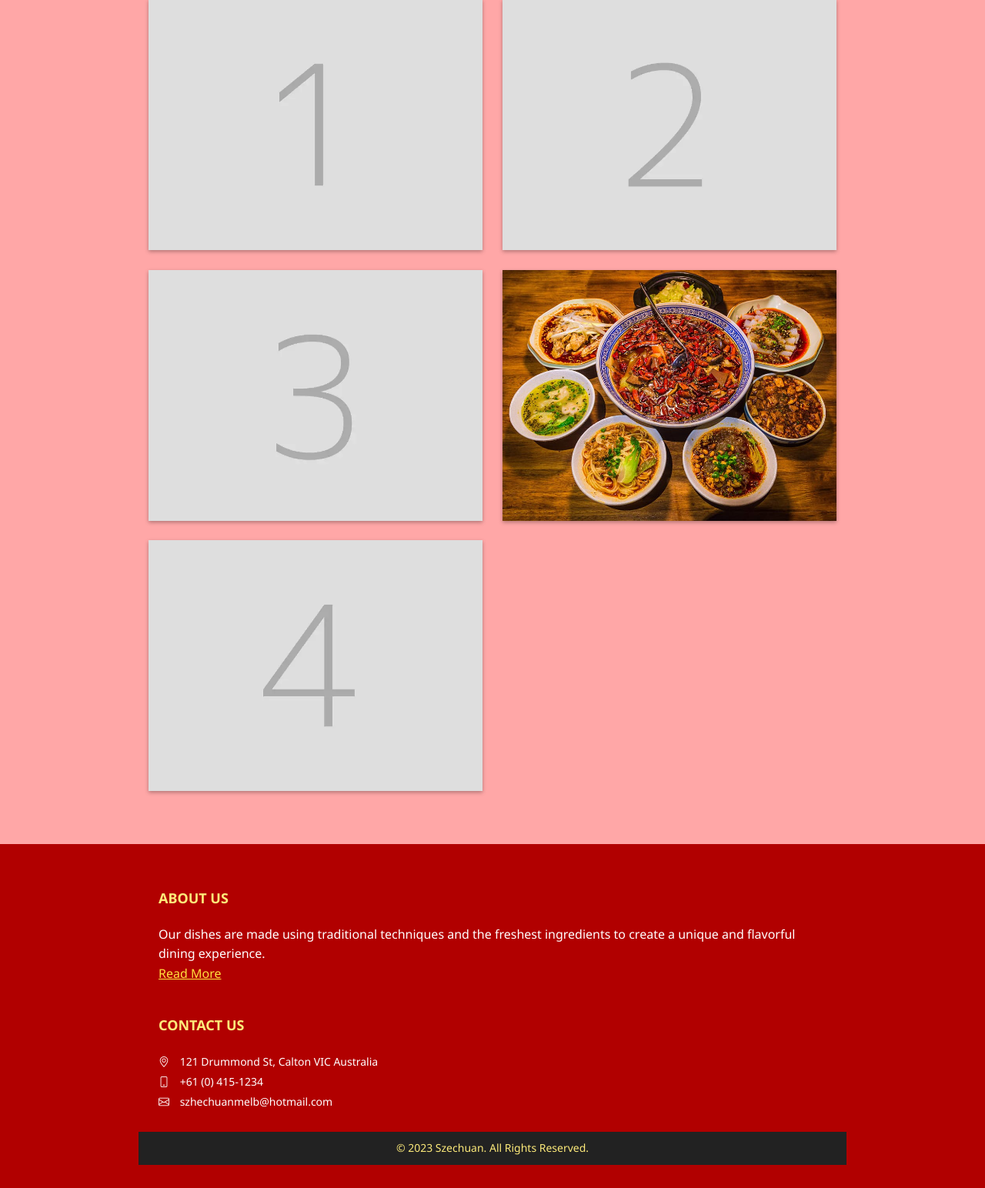
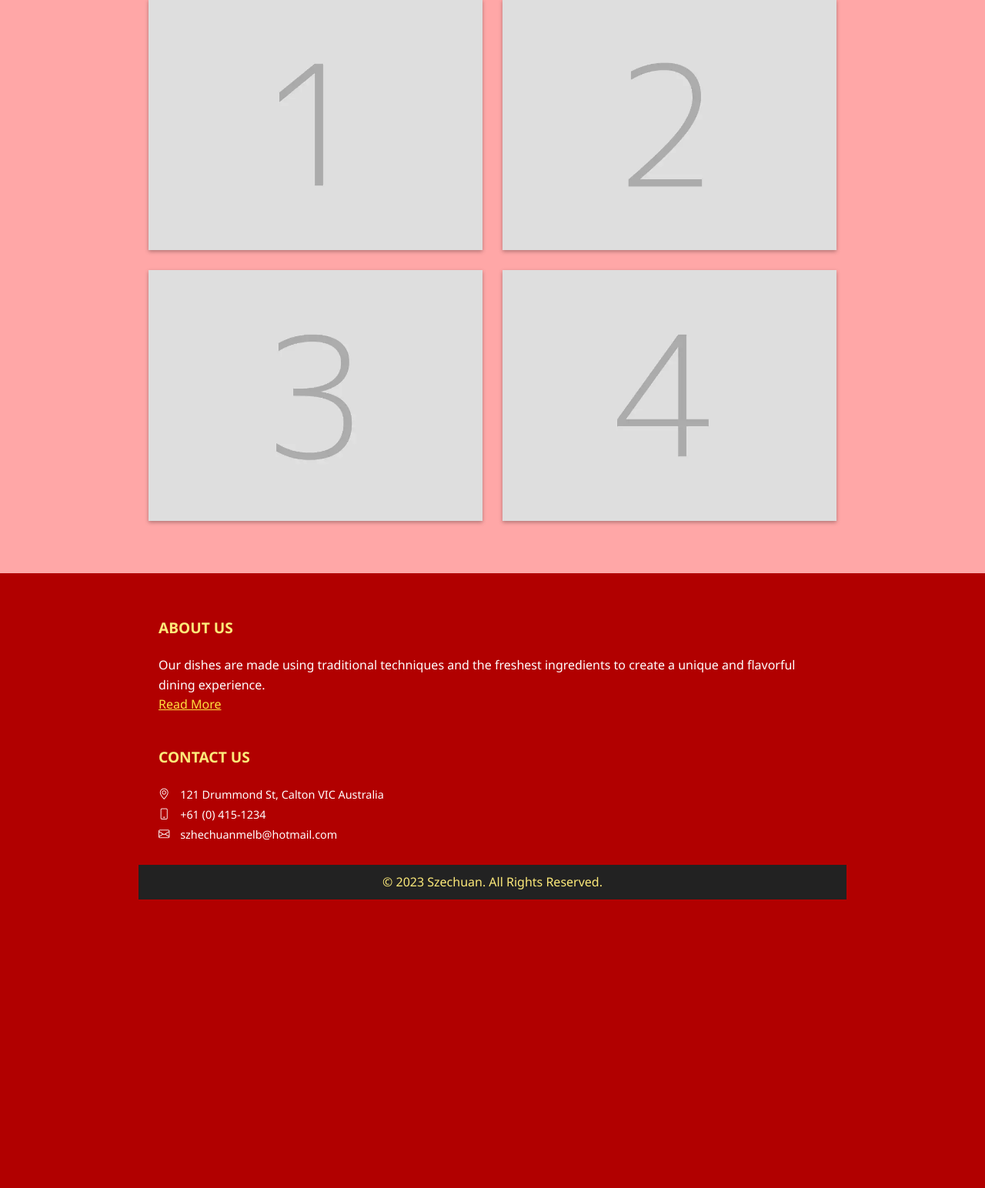
Before and after one commit to Theochenxiyuan/restaurant-website, a PHP site: page /gallery.html in a window 1280 px wide. Shown: the part 186-1730 px from the top of the page at 77% size. After the commit the page ends 1355 px from the top, so only its background shows below. Run offline with PHP 8.4, Linux system fonts and the light colour scheme.

Commit message:
added AI-generated images

```diff
--- a/about.html
+++ b/about.html
@@ -42,6 +42,10 @@
         <section class="about my-2 p-1">
             <div class="container">
                 <h2 class="text-center my-1">About Us</h2>
+                <div class="flex w-100 flex flex-wrap">
+                    <img src="img/exterior.png" class="w-100 m-1 shadow" alt="" style="max-width: 420px;">
+                    <img src="img/kitchen.png" class="w-100 m-1 shadow" alt="" style="max-width: 420px;">
+                </div>
                 <p>Szechuan is a family-owned restaurant that specializes in authentic Szechuan cuisine. Our dishes are
                     made using traditional techniques and the freshest ingredients to create a unique and flavorful
                     dining experience. Our menu features a wide selection of Szechuan dishes, including our famous spicy
--- a/css/global.css
+++ b/css/global.css
@@ -78,7 +78,7 @@ header {
 .btn {
   text-align: center;
   text-decoration: none;
-  padding: 10px 20px;
+  padding: 10px 15px;
   font-weight: bold;
   box-shadow: 0 2px 5px #0000004d;
   transition: 0.1s;
@@ -169,7 +169,7 @@ nav.menu {
 
 .footer-title {
   color: var(--gold-4);
-  font-size: 18px;
+  font-size: 1.2rem;
   font-weight: 700;
   margin-bottom: 20px;
   text-transform: uppercase;
@@ -182,7 +182,7 @@ nav.menu {
 }
 
 .contact-info li {
-  font-size: 14px;
+  font-size: 0.9rem;
   line-height: 26px;
 }
 
@@ -202,8 +202,3 @@ footer a {
   padding: 10px 0;
   text-align: center;
 }
-
-.footer-bottom p {
-  font-size: 14px;
-  margin: 0;
-}
--- a/css/utilities.css
+++ b/css/utilities.css
@@ -15,6 +15,9 @@
 }
 .flex-space-between {
   justify-content: space-between;
+}
+.flex-wrap {
+  flex-wrap: wrap;
 }
 .float-right {
   float: right;
@@ -122,3 +125,7 @@
 .hidden {
   display: none;
 }
+
+.shadow {
+  box-shadow: 0 0 10px rgba(0, 0, 0, 0.1);
+}
--- a/gallery.html
+++ b/gallery.html
@@ -52,15 +52,14 @@
                 <div><img src="img/1.png" alt=""></div>
                 <div><img src="img/2.png" alt=""></div>
                 <div><img src="img/3.png" alt=""></div>
-                <div><img src="img/big-picture.jpg" alt=""></div>
                 <div><img src="img/4.png" alt=""></div>
             </div>
 
             <div class="grid gallery my-1 interior hidden">
-                <div><img src="img/1.png" alt=""></div>
-                <div><img src="img/2.png" alt=""></div>
-                <div><img src="img/3.png" alt=""></div>
-                <div><img src="img/4.png" alt=""></div>
+                <div><img src="img/interior/1.png" alt=""></div>
+                <div><img src="img/interior/2.png" alt=""></div>
+                <div><img src="img/interior/3.png" alt=""></div>
+                <div><img src="img/interior/4.png" alt=""></div>
             </div>
         </div>
     </main>
--- a/index.html
+++ b/index.html
@@ -43,7 +43,7 @@
     <main>
         <section class="welcome flex">
             <div class="big-picture flex">
-                <img src="img/big-picture.jpg" alt="">
+                <img src="img/big-picture.png" alt="">
             </div>
             <div class="container">
                 <div class="flex flex-col p-3">
@@ -97,7 +97,7 @@
                         </li>
                     </ul>
                 </div>
-                <div class="w-100 text-center my-3"> <a href="#" class="btn">See More</a></div>
+                <div class="w-100 text-center my-3"> <a href="gallery.html" class="btn">See More</a></div>
             </div>
         </section>
 
```
Also changed, not shown: img/big-picture.jpg (deleted), img/big-picture.png (added), img/exterior.png (added), img/interior/1.png (added), img/interior/2.png (added), img/interior/3.png (added), img/interior/4.png (added), img/kitchen.png (added).
